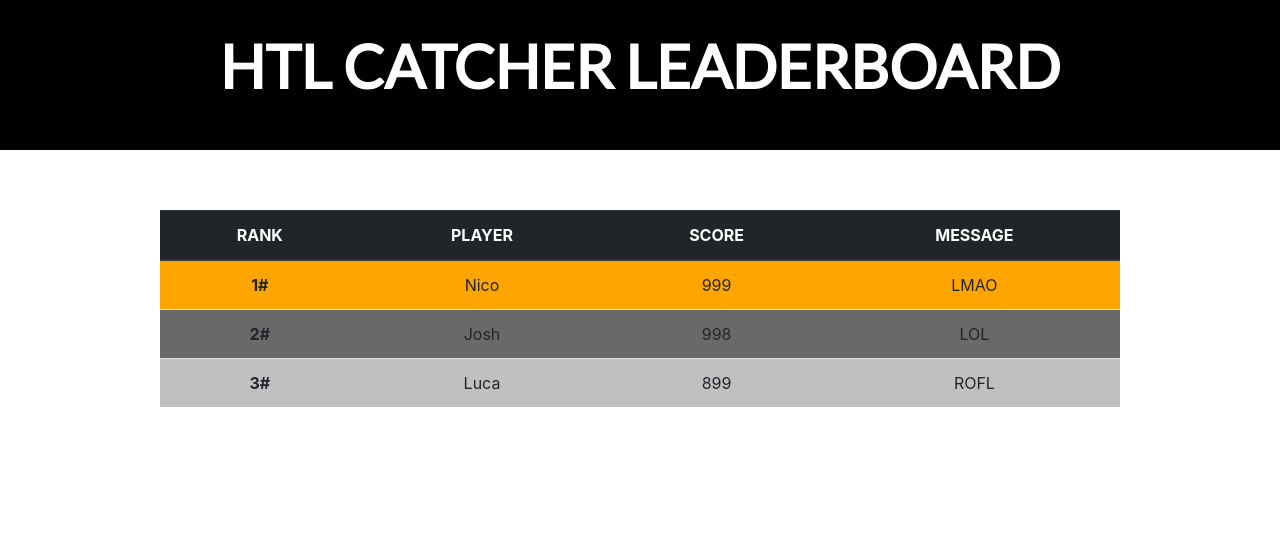
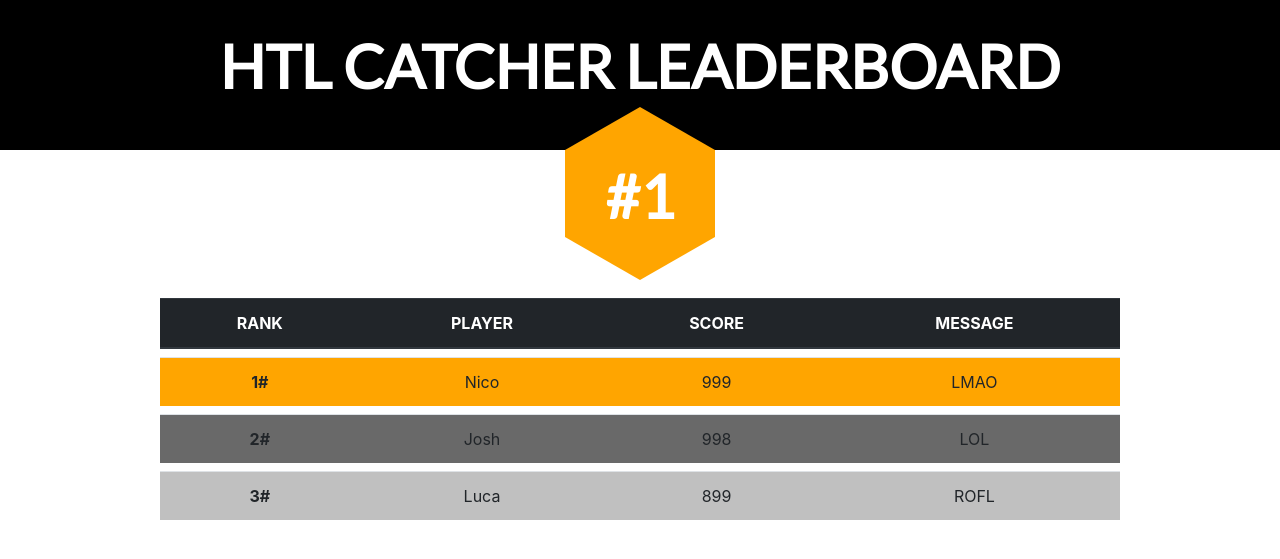
Before and after one commit to htl-anichstrasse/htl-catcher, a Flask app: page / in a window 1280 px wide. Shown: the top 559 px of the page. Run offline with Flask 2, Linux system fonts and the light colour scheme; parts of the project's set-up code (start-up, migrations or seed data) failed here and were passed over; some libraries are stand-ins or nearby versions.

Commit message:
frontend + zdog

```diff
--- a/server/webserver/static/css/style.css
+++ b/server/webserver/static/css/style.css
@@ -1,10 +1,6 @@
 html {
     height: 100%;
     overflow-x: hidden;
-}
-
-.base_background {
-
 }
 
 .container {
@@ -62,3 +58,45 @@ body h1 {
 .third_place {
     background-color: silver;
 }
+
+td, th {
+    padding: 5px;
+}
+table {
+    border-collapse: separate;
+    border-spacing: 0 8px;
+}
+
+.hexagon {
+    position: relative;
+    width: 150px;
+    height: 86.60px;
+    background-color: orange;
+    margin: 43.30px 0;
+  }
+
+  .hexagon:before,
+  .hexagon:after {
+    content: "";
+    position: absolute;
+    width: 0;
+    border-left: 75px solid transparent;
+    border-right: 75px solid transparent;
+  }
+
+  .hexagon:before {
+    bottom: 100%;
+    border-bottom: 43.30px solid orange;
+  }
+
+  .hexagon:after {
+    top: 100%;
+    width: 0;
+    border-top: 43.30px solid orange;
+  }
+
+  .hexagon h1 {
+      font-size: 60px;
+      color: white;
+      font-weight: bold;
+  }
--- a/server/webserver/templates/home.html
+++ b/server/webserver/templates/home.html
@@ -16,22 +16,26 @@
         integrity="sha384-Gn5384xqQ1aoWXA+058RXPxPg6fy4IWvTNh0E263XmFcJlSAwiGgFAW/dAiS6JXm" crossorigin="anonymous" />
     <link rel="stylesheet" href="{{ url_for('static', filename='css/style.css') }}" />
 
-    <!-- JavaScript DataTables -->
-    <link rel="stylesheet" href="https://cdn.datatables.net/1.10.19/css/jquery.dataTables.min.css">
-    <script src="https://ajax.googleapis.com/ajax/libs/jquery/3.3.1/jquery.min.js"></script>
-    <script src="https://cdn.datatables.net/1.10.19/js/jquery.dataTables.min.js"></script>
+    <!-- JavaScript Zdog Core -->
+    <script src="https://unpkg.com/zdog@1/dist/zdog.dist.min.js"></script>
+    <script src="{{ url_for('static', filename='zdog/logo.js') }}"></script>
 
 </head>
 
 <body class="base_background">
     <div class="row">
         <div class="col-lg-12 text-center header_bar" style="background-color: black; color: white;">
-            <h1>HTL CATCHER LEADERBOARD</h1>
+            <h1>HTL CATCHER LEADERBOARD</span></h1>
         </div>
     </div>
-    <div class="container col-lg-9">
-        <div class="row" style="margin-top: 60px;">
-            <table id="leaderboard" class="table text-center">
+    <div class="row justify-content-center" style="margin-top: -43.3px;">
+        <div class="hexagon">
+            <h1 class="text-center hexagon_content  ">#1</h1>
+        </div>
+    </div>
+    <div class="container col-lg-9" style="margin-top: 10px;">
+        <div class="row">
+            <table id=" leaderboard" class="table text-center">
                 <thead class="thead-dark">
                     <tr>
                         <th scope="col">RANK</th>
```
Also changed, not shown: server/webserver/static/zdog/logo.js (added).
